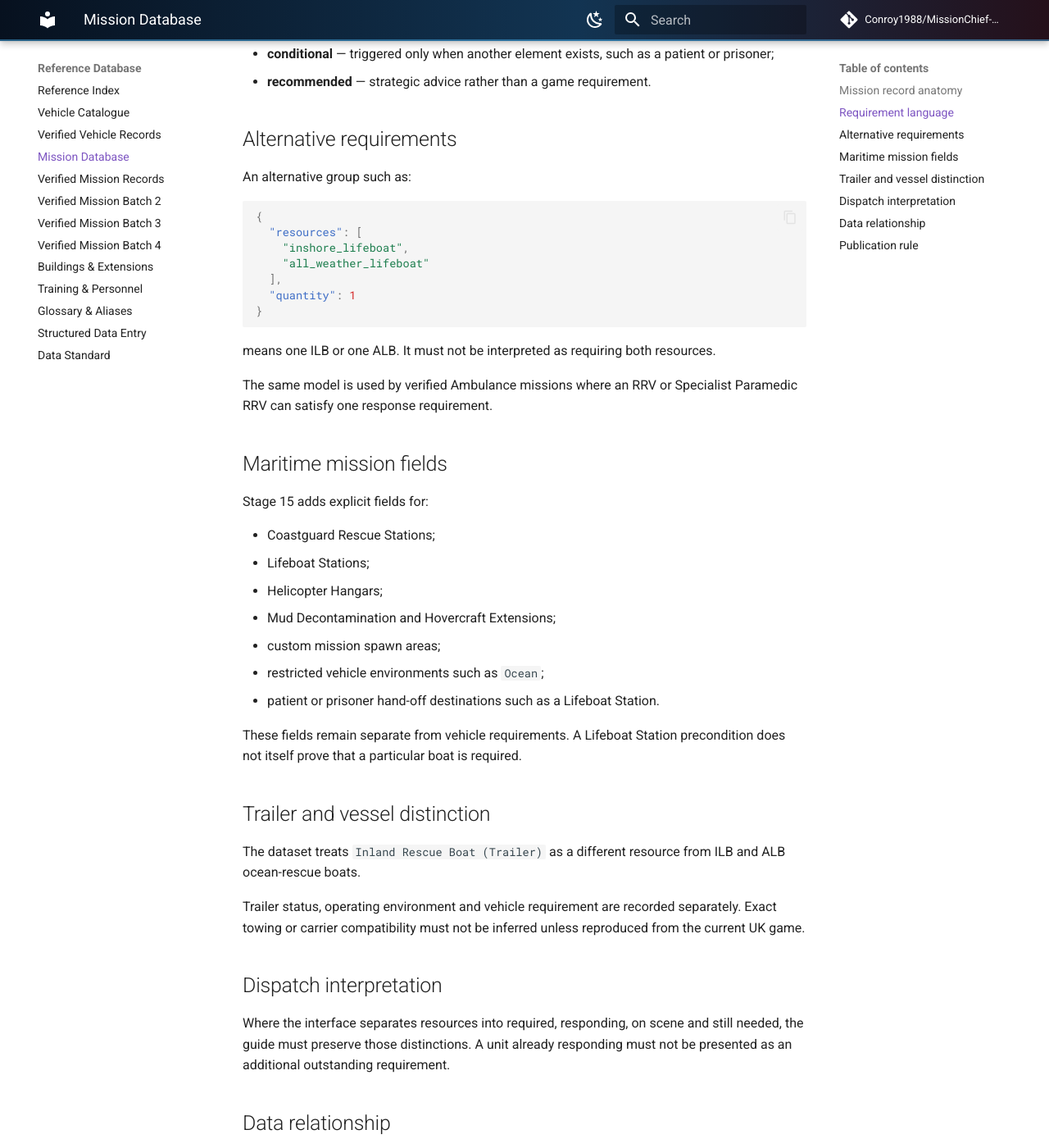
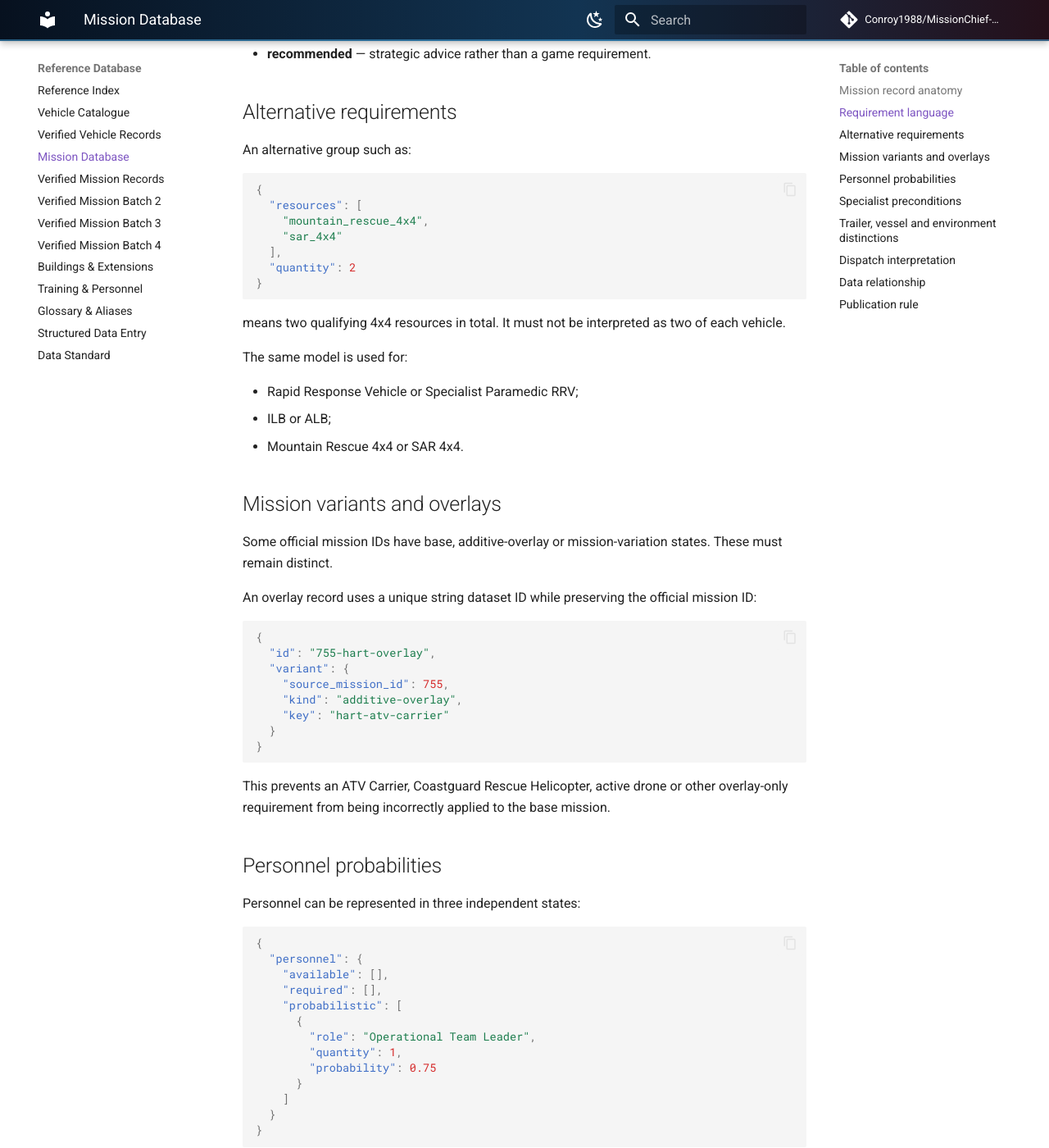
Before and after one commit to Conroy1988/MissionChief-UK, an MkDocs documentation site: the page built from docs/reference/mission-database.md, in a window 1280 px wide and 1400 px high, scrolled down 1052 px. Shown: the whole window at 82% size. Built offline with MkDocs 1.6.1 and Material for MkDocs 9.7.7, drawn with Linux system fonts in a browser that asks for light colours; comment, search, counter and statistics services are not loaded; some of the changed text lies outside the part shown.

Commit message:
Document Mountain Rescue mission variants

````diff
--- a/docs/reference/mission-database.md
+++ b/docs/reference/mission-database.md
@@ -13,12 +13,11 @@ Each mission page and structured record should contain:
 - guaranteed resource requirements;
 - probabilistic requirements with confirmed probabilities;
 - alternative resource groups where one of several vehicles can satisfy a requirement;
-- personnel and training dependencies;
+- personnel that are available, required or probability-based;
 - patient, prisoner, transport and hand-off behaviour;
 - reward data;
 - custom spawn-area and vehicle-environment restrictions;
-- related mission variants;
-- operational notes and common dispatch mistakes;
+- explicit base, additive-overlay or mission-variation relationships;
 - evidence status, source trail and verification date.
 
 ## Requirement language
@@ -28,7 +27,7 @@ Requirements must distinguish between:
 - **guaranteed** — always required under the documented conditions;
 - **probabilistic** — may be requested, with the confirmed probability recorded;
 - **alternative** — one qualifying resource from a defined group satisfies the requirement;
-- **conditional** — triggered only when another element exists, such as a patient or prisoner;
+- **conditional** — triggered only when another element exists;
 - **recommended** — strategic advice rather than a game requirement.
 
 ## Alternative requirements
@@ -38,36 +37,83 @@ An alternative group such as:
 ```json
 {
   "resources": [
-    "inshore_lifeboat",
-    "all_weather_lifeboat"
+    "mountain_rescue_4x4",
+    "sar_4x4"
   ],
-  "quantity": 1
+  "quantity": 2
 }
 ```
 
-means one ILB or one ALB. It must not be interpreted as requiring both resources.
+means two qualifying 4x4 resources in total. It must not be interpreted as two of each vehicle.
 
-The same model is used by verified Ambulance missions where an RRV or Specialist Paramedic RRV can satisfy one response requirement.
+The same model is used for:
 
-## Maritime mission fields
+- Rapid Response Vehicle or Specialist Paramedic RRV;
+- ILB or ALB;
+- Mountain Rescue 4x4 or SAR 4x4.
 
-Stage 15 adds explicit fields for:
+## Mission variants and overlays
 
-- Coastguard Rescue Stations;
-- Lifeboat Stations;
+Some official mission IDs have base, additive-overlay or mission-variation states. These must remain distinct.
+
+An overlay record uses a unique string dataset ID while preserving the official mission ID:
+
+```json
+{
+  "id": "755-hart-overlay",
+  "variant": {
+    "source_mission_id": 755,
+    "kind": "additive-overlay",
+    "key": "hart-atv-carrier"
+  }
+}
+```
+
+This prevents an ATV Carrier, Coastguard Rescue Helicopter, active drone or other overlay-only requirement from being incorrectly applied to the base mission.
+
+## Personnel probabilities
+
+Personnel can be represented in three independent states:
+
+```json
+{
+  "personnel": {
+    "available": [],
+    "required": [],
+    "probabilistic": [
+      {
+        "role": "Operational Team Leader",
+        "quantity": 1,
+        "probability": 0.75
+      }
+    ]
+  }
+}
+```
+
+A probability-based role must not be presented as guaranteed.
+
+## Specialist preconditions
+
+The schema currently supports explicit precondition fields for:
+
+- Fire, Rescue and Police Stations;
+- HART Bases and GP Surgeries;
+- Police & Public Order Extensions;
+- Coastguard Rescue Stations and Lifeboat Stations;
 - Helicopter Hangars;
 - Mud Decontamination and Hovercraft Extensions;
-- custom mission spawn areas;
-- restricted vehicle environments such as `Ocean`;
-- patient or prisoner hand-off destinations such as a Lifeboat Station.
+- Mountain Rescue Stations;
+- Search and Rescue HQs;
+- active drones.
 
-These fields remain separate from vehicle requirements. A Lifeboat Station precondition does not itself prove that a particular boat is required.
+A building precondition does not itself prove that a specific vehicle is required.
 
-## Trailer and vessel distinction
+## Trailer, vessel and environment distinctions
 
 The dataset treats `Inland Rescue Boat (Trailer)` as a different resource from ILB and ALB ocean-rescue boats.
 
-Trailer status, operating environment and vehicle requirement are recorded separately. Exact towing or carrier compatibility must not be inferred unless reproduced from the current UK game.
+Trailer status, operating environment and mission requirement are recorded separately. Exact towing compatibility must not be inferred unless reproduced from the current UK game.
 
 ## Dispatch interpretation
 
````
Also changed, not shown: other parts of docs/reference/mission-database.md (+2 -2 lines).
